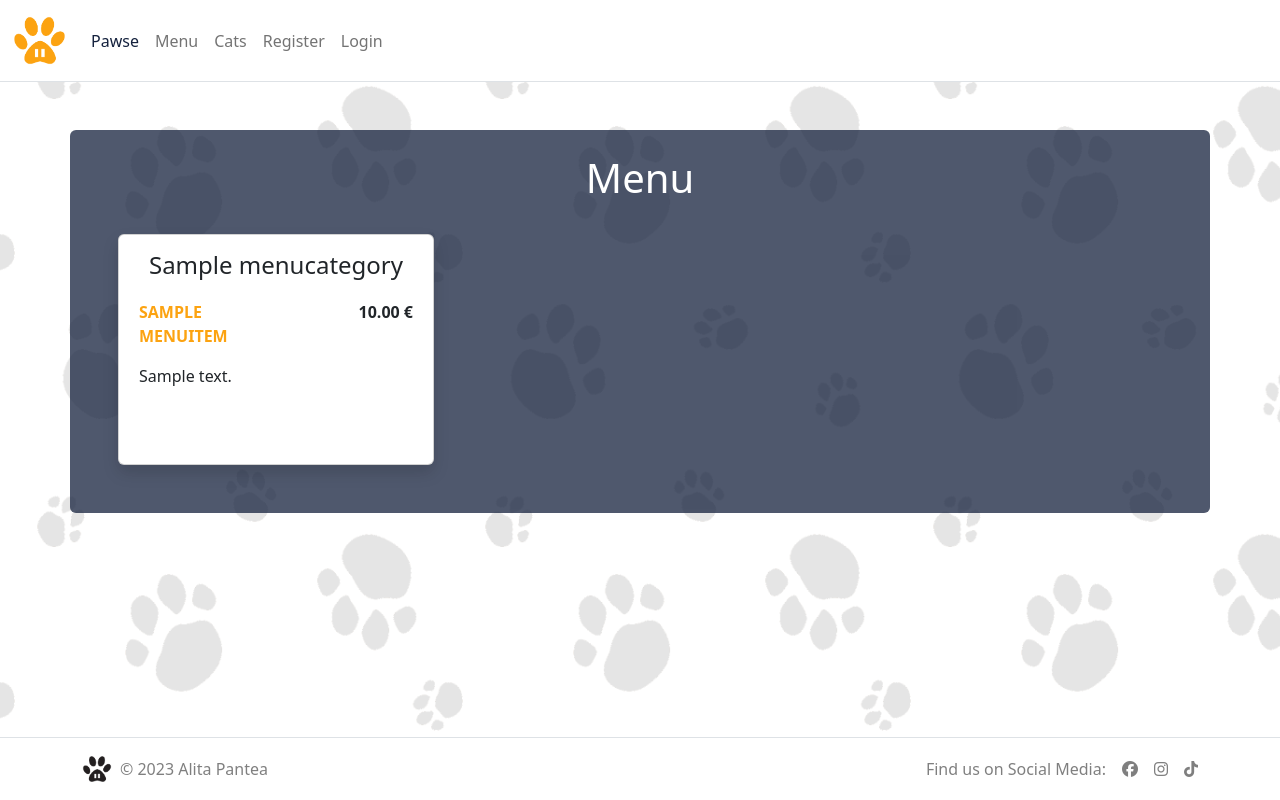
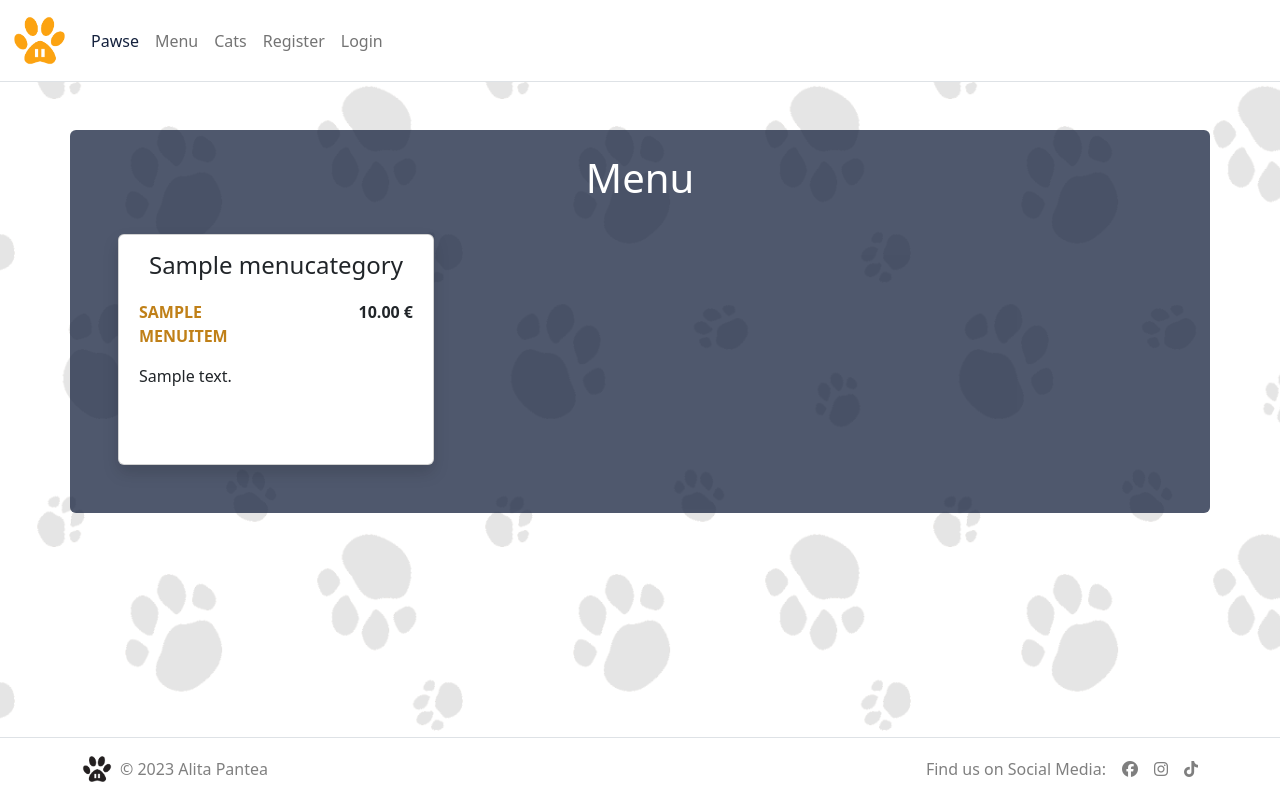
Before and after one commit to hashtag-squirrel/pawse, a Django app: page /menu/ in a window 1280 px wide. Run offline with Django 3.2, Linux system fonts and the light colour scheme; tables that the repository leaves empty hold one stand-in row (values such as "Sample post"); some libraries are stand-ins or nearby versions.

Commit message:
Adjust text color in menu

```diff
--- a/static/css/style.css
+++ b/static/css/style.css
@@ -8,6 +8,7 @@
     --secondary-color: #000000;
     --blue-color: rgb(20, 33, 61);
     --highlight-color: #FCA311;
+    --highlight-color-dark: color-mix(in hsl, var(--highlight-color) 80%, black 20%);
     --grey-color: #E5E5E5;
 }
 
@@ -23,6 +24,10 @@
 
 .text-danger {
     color: var(--highlight-color) !important;
+}
+
+.text-primary {
+    color: var(--highlight-color-dark) !important;
 }
 
 .text-success {
@@ -138,6 +143,12 @@ video {
     left: -3%;
 }
 
+/* Menu page */
+
+.menu-item-name {
+    text-shadow: 5px 5px 7px var(--highlight-color);
+}
+
 
 /* Cats page carousel section */
 
@@ -154,3 +165,5 @@ video {
 .cat-img {
     animation: cat-zoom 20s forwards;
 }
+
+(srgb 0.790588 0.511373 0.0533333)
--- a/templates/cats.html
+++ b/templates/cats.html
@@ -20,7 +20,7 @@
 <div class="container-fluid my-5">
     <div class="row">
         <div class="col col-sm-10 col-md-8 col-lg-6 mx-auto">
-            <div id="catCarousel" class="carousel slide shadow" data-bs-ride="false">
+            <div id="catCarousel" class="carousel slide shadow rounded" data-bs-ride="false">
                 <div class="carousel-indicators">
                     {% for i in cats %}
                         {% if forloop.first %}
@@ -37,8 +37,8 @@
                         {% else %}
                             <div class="carousel-item">
                         {% endif %}
-                            <div class="card">
-                                <div class="card-img-wrap">
+                            <div class="card border-0 rounded">
+                                <div class="card-img-wrap rounded-top">
                                     <img src="{{ cat.image.url }}" class="card-img-top cat-img" alt="{{ cat.name}}">
                                 </div>
                                 <div class="card-body">
--- a/templates/menu.html
+++ b/templates/menu.html
@@ -21,7 +21,7 @@
                                     <li class="d-flex flex-column justify-content-between">
                                         <div class="d-flex justify-content-between">
                                             <div class="col">
-                                                <p class="fw-bold text-uppercase text-danger">{{ item.name }}</p>
+                                                <p class="fw-bold text-uppercase text-primary">{{ item.name }}</p>
                                             </div>
                                             <div class="col text-end">
                                                 <p class="fw-bold">{{ item.price }} €</p>
```
